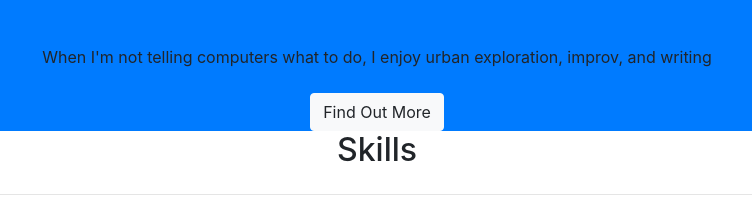
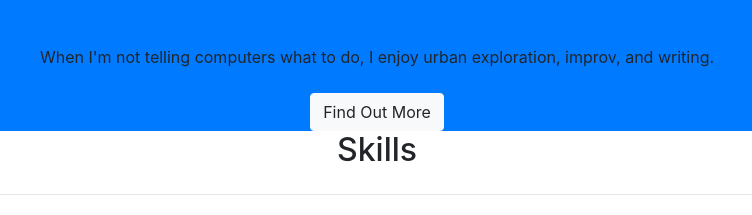
Before and after one commit to uncertainkitten/cassandra_experience, a website with bundled scripts: page index.html in a window 1280 px wide. Shown: the part 353-568 px from the top of the page, 263-1015 px from the left. Built offline with nearby package versions, Linux system fonts and the light colour scheme.

Commit message:
Update index.html

```diff
--- a/index.html
+++ b/index.html
@@ -81,7 +81,7 @@
               One of my favorite things about coding is looking at the big picture and finding the best path from vision to product.
               I enjoy collaboration and integrating features into a coherent whole.</p>
               <br>
-              <p class="text-faded mb-4">When I'm not telling computers what to do, I enjoy urban exploration, improv, and writing</p>
+              <p class="text-faded mb-4">When I'm not telling computers what to do, I enjoy urban exploration, improv, and writing.</p>
             <a class="btn btn-light btn-xl js-scroll-trigger" href="#services">Find Out More</a>
           </div>
         </div>
```
